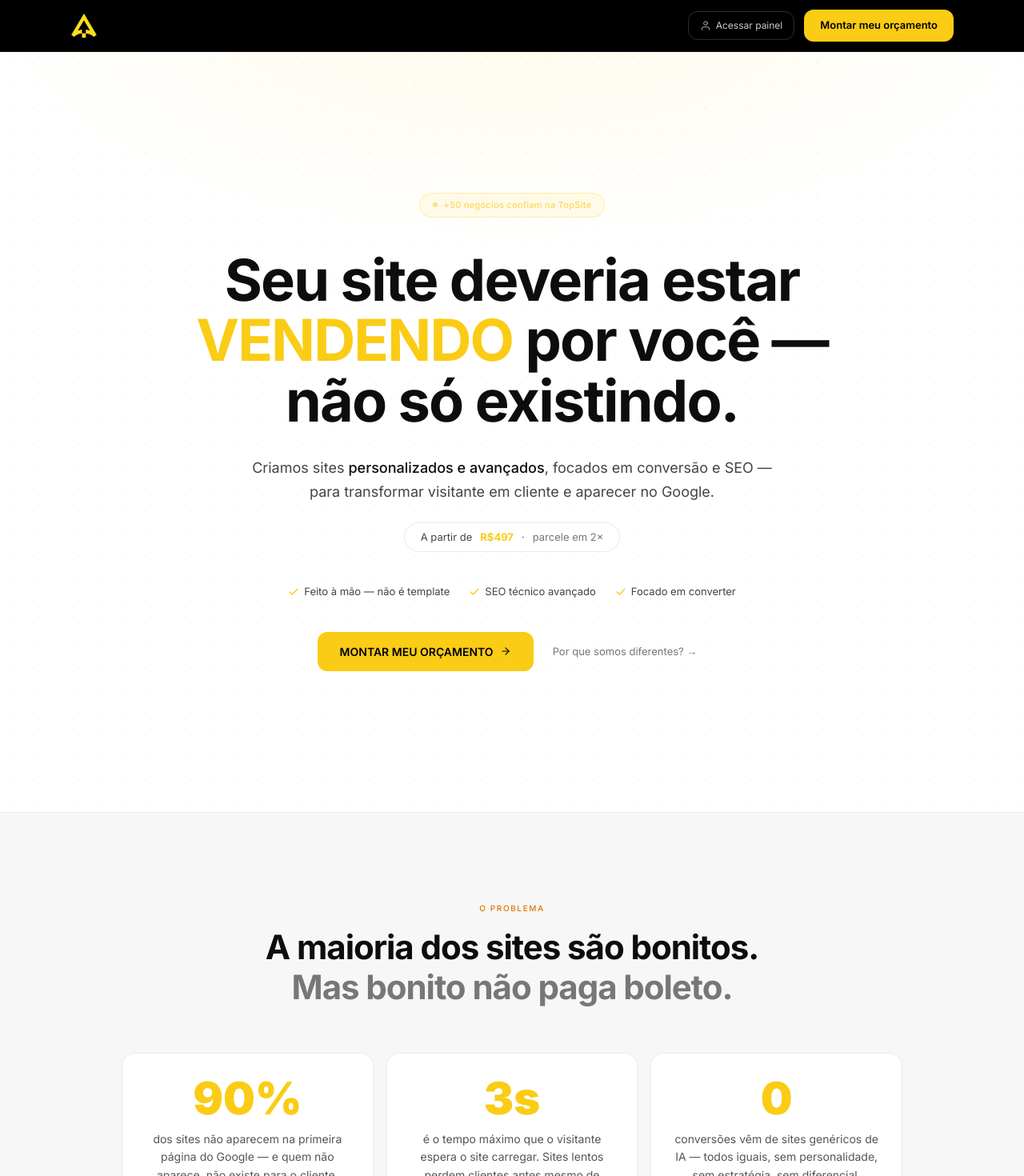
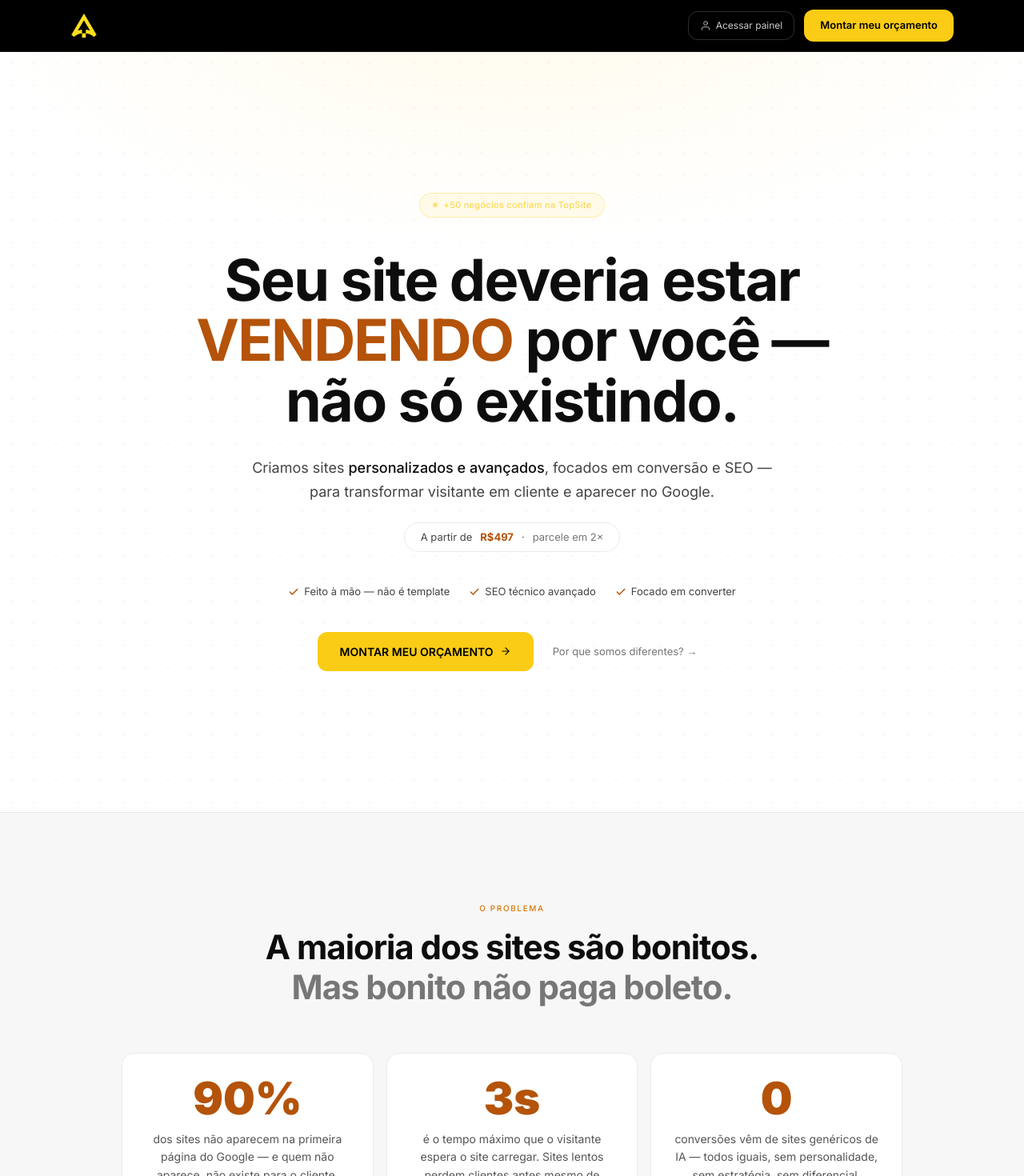
Before and after one commit to alisonfulldev/topsitesbr, a Next.js app: page / in a window 1280 px wide. Shown: the top 1470 px of the page at 80% size. Built offline with nearby package versions, Linux system fonts and the light colour scheme.

Commit message:
fix: corrigir textos ilegíveis após conversão para fundo branco
LP: todos os color #facc15 em texto → #b45309 (amber escuro legível no branco)
Calculadora: text-white → text-[#0d0d0d] nos spans das Notes e no número de páginas

Co-Authored-By: Claude Sonnet 4.6 <noreply@anthropic.com>

```diff
--- a/app/orcamento/page.tsx
+++ b/app/orcamento/page.tsx
@@ -686,7 +686,7 @@ export default function OrcamentoPage() {
             −
           </button>
           <div className="text-center">
-            <p className="text-[52px] sm:text-[76px] font-black text-white leading-none tabular-nums">{form.pageCount}</p>
+            <p className="text-[52px] sm:text-[76px] font-black text-[#0d0d0d] leading-none tabular-nums">{form.pageCount}</p>
             <p className="text-[13px] mt-2 tabular-nums" style={{ color: '#444' }}>
               {form.pageCount <= 4
                 ? `até 4 páginas — ${fmtBRL(697)}`
@@ -748,7 +748,7 @@ export default function OrcamentoPage() {
         />
         <Note>
           Se sim, desenvolvemos um{' '}
-          <span className="text-white font-medium">painel admin personalizado</span>{' '}
+          <span className="text-[#0d0d0d] font-medium">painel admin personalizado</span>{' '}
           com CRUD completo. Custo:{' '}
           <span className="font-medium" style={{ color: '#b45309' }}>+R$1.000</span>
         </Note>
@@ -766,7 +766,7 @@ export default function OrcamentoPage() {
         />
         <Note>
           Se não tiver, criamos uma{' '}
-          <span className="text-white font-medium">identidade visual completa</span>{' '}
+          <span className="text-[#0d0d0d] font-medium">identidade visual completa</span>{' '}
           (logo + paleta de cores). Custo:{' '}
           <span className="font-medium" style={{ color: '#b45309' }}>+R$220</span>
         </Note>
@@ -789,7 +789,7 @@ export default function OrcamentoPage() {
         />
         <Note>
           Se não tiver, cuidamos do{' '}
-          <span className="text-white font-medium">registro e configuração completa</span>.{' '}
+          <span className="text-[#0d0d0d] font-medium">registro e configuração completa</span>.{' '}
           Custo:{' '}
           <span className="font-medium" style={{ color: '#b45309' }}>+R$140</span>
         </Note>
--- a/app/page.tsx
+++ b/app/page.tsx
@@ -105,7 +105,7 @@ function UserIcon() {
 
 function IconStar() {
   return (
-    <svg viewBox="0 0 24 24" fill="currentColor" className="w-3.5 h-3.5" style={{ color: '#facc15' }} aria-hidden="true">
+    <svg viewBox="0 0 24 24" fill="currentColor" className="w-3.5 h-3.5" style={{ color: '#b45309' }} aria-hidden="true">
       <polygon points="12 2 15.09 8.26 22 9.27 17 14.14 18.18 21.02 12 17.77 5.82 21.02 7 14.14 2 9.27 8.91 8.26 12 2" />
     </svg>
   )
@@ -292,7 +292,7 @@ export default function HomePage() {
               className="text-[42px] sm:text-[58px] lg:text-[72px] font-bold leading-[1.05] tracking-tight text-[#0d0d0d] mb-8"
             >
               Seu site deveria estar{' '}
-              <span style={{ color: '#facc15' }}>VENDENDO</span>{' '}
+              <span style={{ color: '#b45309' }}>VENDENDO</span>{' '}
               por você —<br className="hidden sm:block" />
               não só existindo.
             </h1>
@@ -308,7 +308,7 @@ export default function HomePage() {
               style={{ background: '#ffffff', border: '1px solid rgba(0,0,0,0.08)' }}
             >
               <span style={{ color: '#444' }}>A partir de</span>
-              <span className="font-bold" style={{ color: '#facc15' }}>R$497</span>
+              <span className="font-bold" style={{ color: '#b45309' }}>R$497</span>
               <span style={{ color: '#555' }}>·</span>
               <span style={{ color: '#777' }}>parcele em 2×</span>
             </div>
@@ -316,7 +316,7 @@ export default function HomePage() {
             <ul className="flex flex-wrap justify-center gap-x-6 gap-y-2 mb-10 list-none" aria-label="Diferenciais">
               {['Feito à mão — não é template', 'SEO técnico avançado', 'Focado em converter'].map((t) => (
                 <li key={t} className="flex items-center gap-1.5 text-[13px]" style={{ color: '#444' }}>
-                  <span style={{ color: '#facc15' }}><IconCheck /></span>
+                  <span style={{ color: '#b45309' }}><IconCheck /></span>
                   {t}
                 </li>
               ))}
@@ -364,7 +364,7 @@ export default function HomePage() {
                   className="rounded-2xl p-7 text-center"
                   style={{ background: '#ffffff', border: '1px solid rgba(0,0,0,0.08)' }}
                 >
-                  <p className="text-[56px] font-black mb-3 leading-none" style={{ color: '#facc15' }}>{p.stat}</p>
+                  <p className="text-[56px] font-black mb-3 leading-none" style={{ color: '#b45309' }}>{p.stat}</p>
                   <p className="text-[14px] leading-relaxed" style={{ color: '#555' }}>{p.text}</p>
                 </div>
               ))}
@@ -551,7 +551,7 @@ export default function HomePage() {
               className="text-3xl sm:text-[42px] font-bold text-[#0d0d0d] leading-[1.2] tracking-tight mt-4 mb-10"
             >
               Preço justo para um<br />
-              <span style={{ color: '#facc15' }}>resultado de verdade</span>
+              <span style={{ color: '#b45309' }}>resultado de verdade</span>
             </h2>
 
             <div
@@ -561,7 +561,7 @@ export default function HomePage() {
               <p className="text-[10px] tracking-[0.16em] uppercase mb-3" style={{ color: '#777' }}>
                 Sites a partir de
               </p>
-              <p className="text-[76px] sm:text-[96px] font-black leading-none mb-3" style={{ color: '#facc15' }}>
+              <p className="text-[76px] sm:text-[96px] font-black leading-none mb-3" style={{ color: '#b45309' }}>
                 R$497
               </p>
               <p className="text-[14px] mb-8" style={{ color: '#444' }}>
@@ -585,7 +585,7 @@ export default function HomePage() {
               <ul className="space-y-3 text-left mb-8">
                 {CHECKLIST.map((item) => (
                   <li key={item} className="flex items-start gap-3 text-[14px]" style={{ color: '#444' }}>
-                    <span className="mt-0.5 shrink-0" style={{ color: '#facc15' }}><IconCheck /></span>
+                    <span className="mt-0.5 shrink-0" style={{ color: '#b45309' }}><IconCheck /></span>
                     {item}
                   </li>
                 ))}
@@ -725,7 +725,7 @@ export default function HomePage() {
               className="text-[38px] sm:text-[54px] font-bold text-[#0d0d0d] leading-[1.1] tracking-tight mt-5 mb-5"
             >
               Pare de perder clientes<br />
-              <span style={{ color: '#facc15' }}>para quem aparece no Google</span>
+              <span style={{ color: '#b45309' }}>para quem aparece no Google</span>
             </h2>
             <p className="text-[15px] leading-relaxed mb-10 max-w-lg mx-auto" style={{ color: '#555' }}>
               Cada dia sem um site estratégico é um dia de clientes indo para o concorrente.
```
